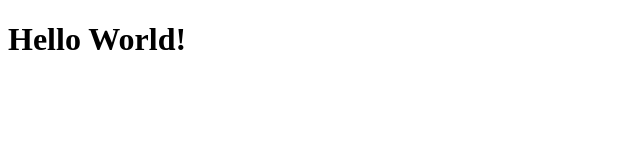
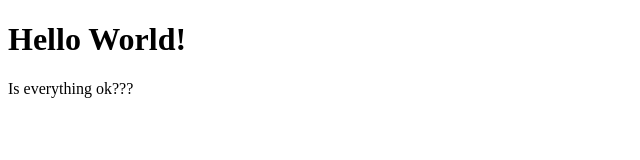
Before and after one commit to psoares1903/teste, a plain HTML site: page index.html in a window 1280 px wide. Shown: the whole page, without its empty margins (0-640 px from the left). Drawn offline with Linux system fonts and the light colour scheme.

Commit message:
Texto com pontuação acrescentada

```diff
--- a/index.html
+++ b/index.html
@@ -7,5 +7,6 @@
 </head>
 <body>
     <h1>Hello World!</h1>
+    <p>Is everything ok???</p>
 </body>
 </html>
```
